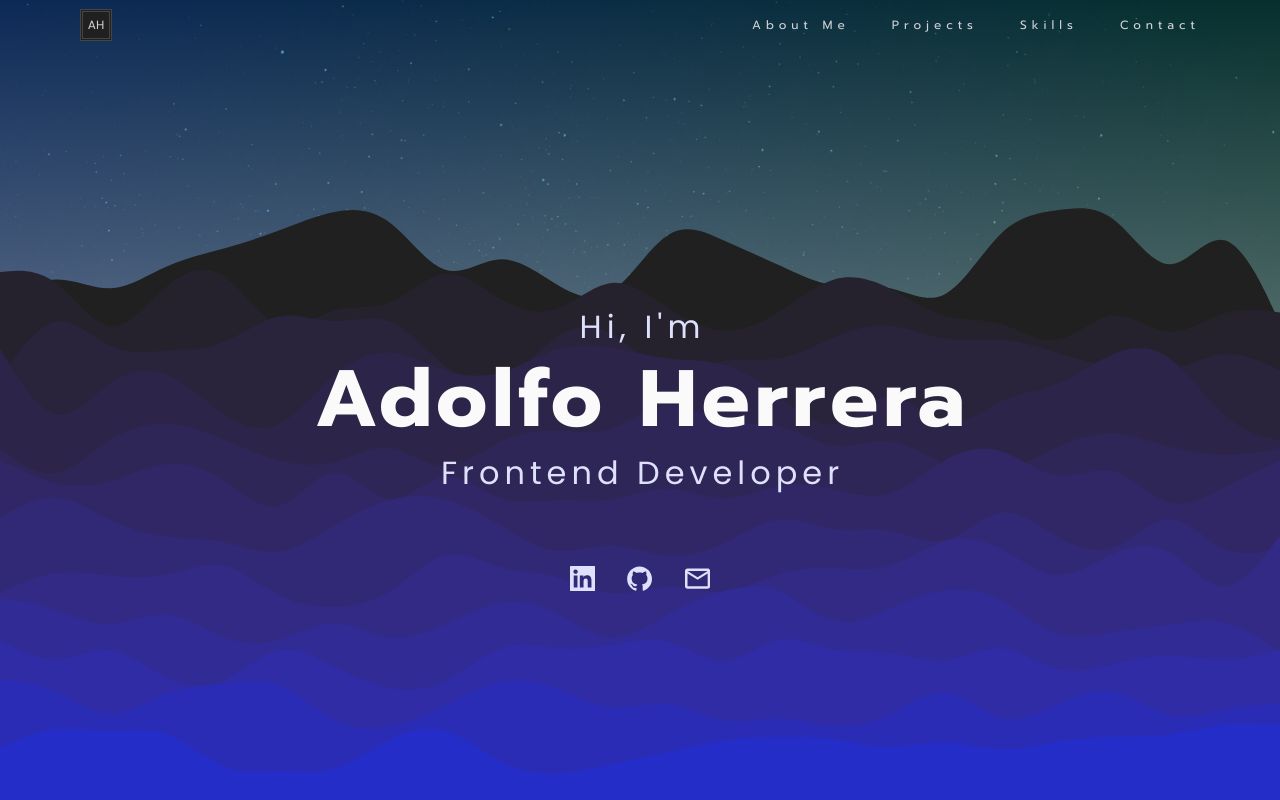
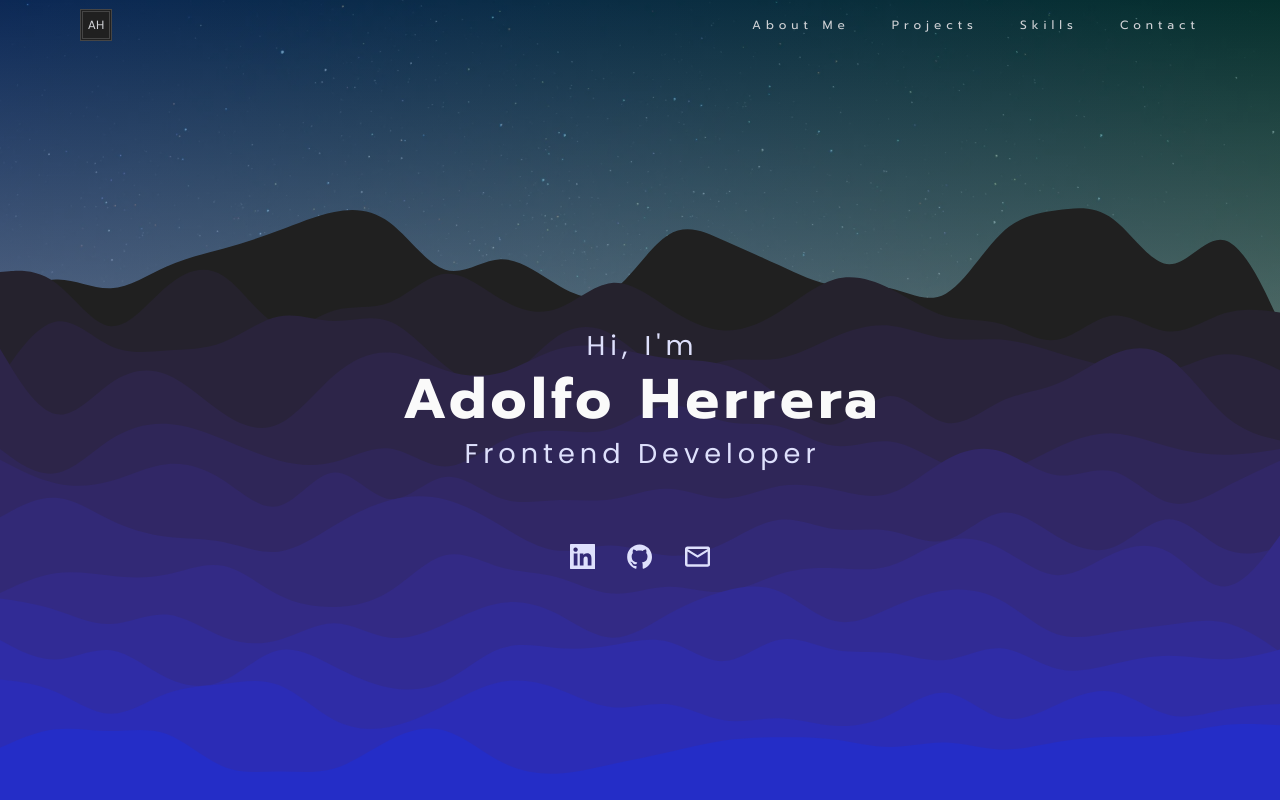
Before and after one commit to Wolfushima/portfolio, a React (Create React App) app: page / in a window 1280 px wide. Shown: the top 800 px of the page. Built offline with nearby package versions, Linux system fonts and the light colour scheme.

Commit message:
style: Adjust font-size to @__headers for Home component

```diff
--- a/src/sass/_home.scss
+++ b/src/sass/_home.scss
@@ -71,7 +71,7 @@
     line-height: 1.3;
     p, h1, h2 {
       font-family: $font-family-secondary;
-      font-size: 2rem;
+      font-size: 1.7rem;
       color: $color-primary-theme-text;
       letter-spacing: 5px;
       margin-right: -5px;
@@ -81,23 +81,23 @@
     h1 {
       font-family: $font-family-primary;
       font-weight: 700;
-      font-size: 5rem;
+      font-size: 3.5rem;
       color: $color-primary-theme-contrast;
     }
     @include breakpoint-down(medium) {
-      h1 {
-        font-size: 4rem;
-      }
-      p, h2 {
-        font-size: 1.9rem;
-      }
-    }
-    @include breakpoint-down(small) {
       h1 {
         font-size: 3rem;
       }
       p, h2 {
         font-size: 1.5rem;
+      }
+    }
+    @include breakpoint-down(small) {
+      h1 {
+        font-size: 2.5rem;
+      }
+      p, h2 {
+        font-size: 1.3rem;
       }
     }
     @include breakpoint-down(x-small) {
```
